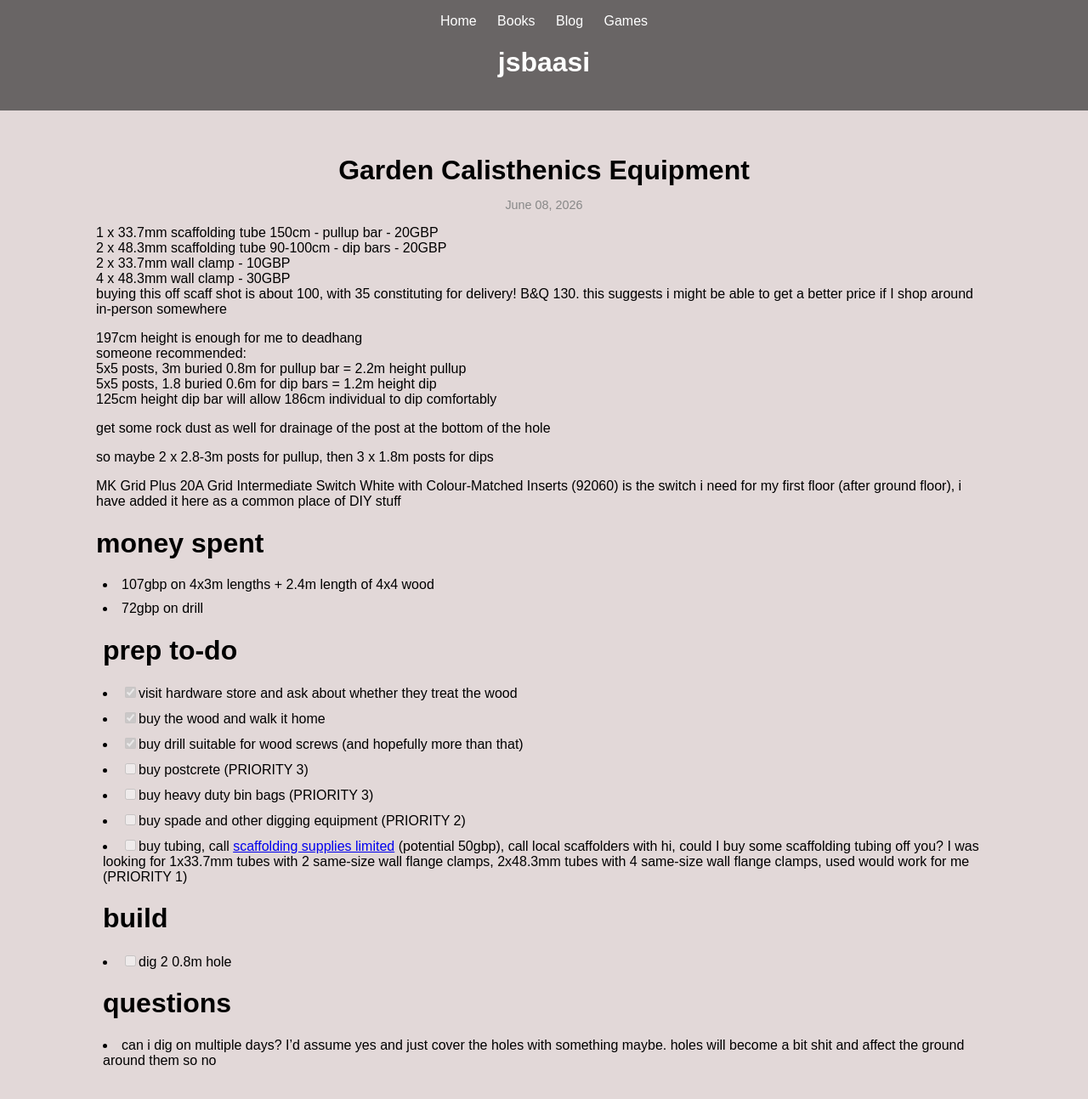
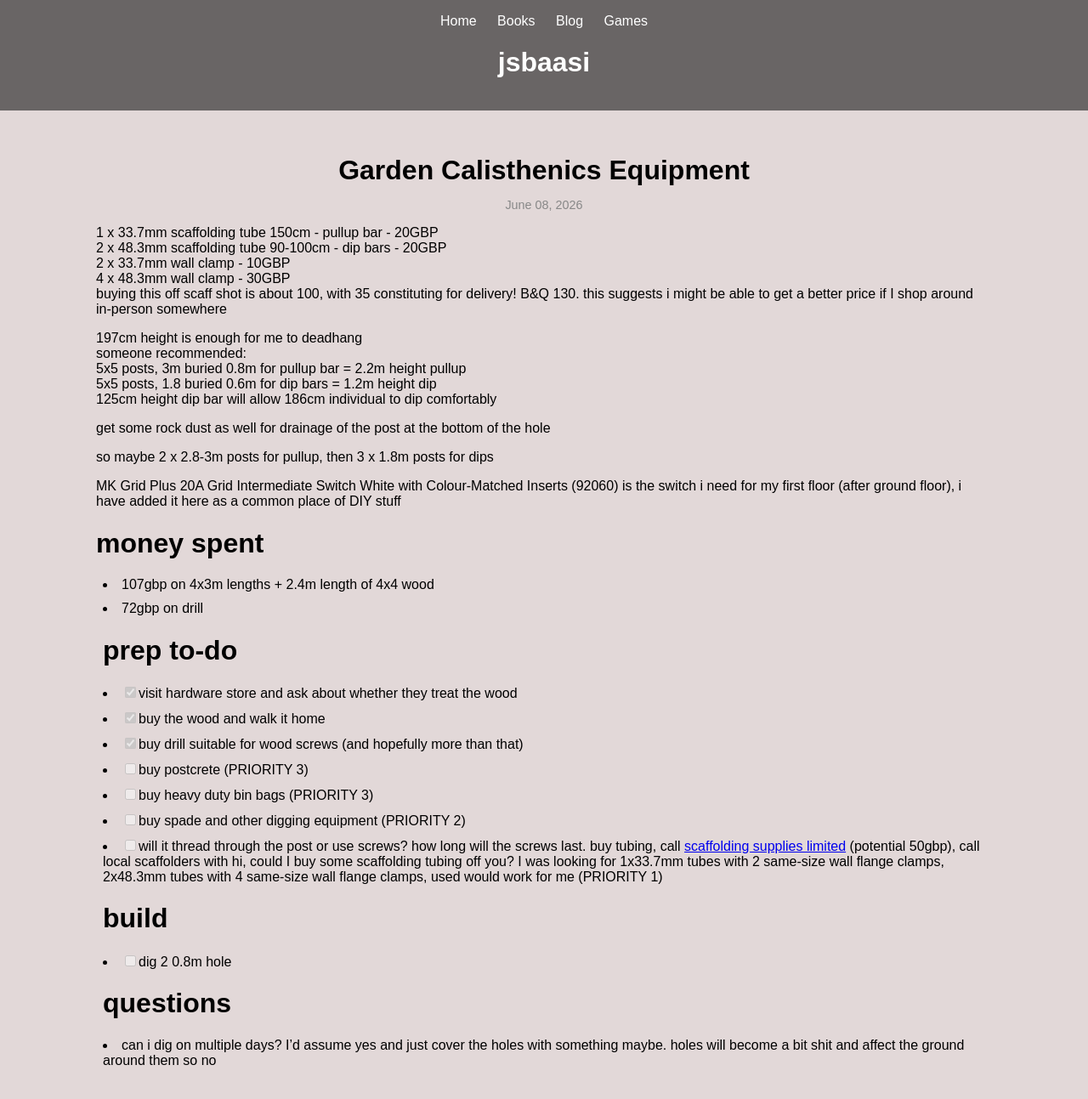
Before and after one commit to jsbaasi/jsbaasi.github.io, a Jekyll site: the page built from _posts/2026-06-08-garden-calisthenics-equipment.md, in a window 1280 px wide. Shown: the whole page at 85% size. Built offline with Jekyll 4.4.1, drawn with Linux system fonts in a browser that asks for light colours.

Commit message:
vault backup: 2026-07-17 21:25:15

```diff
--- a/_posts/2026-06-08-garden-calisthenics-equipment.md
+++ b/_posts/2026-06-08-garden-calisthenics-equipment.md
@@ -33,7 +33,7 @@ MK Grid Plus 20A Grid Intermediate Switch White with Colour-Matched Inserts (92
 - [ ] buy postcrete (PRIORITY 3)
 - [ ] buy heavy duty bin bags (PRIORITY 3)
 - [ ] buy spade and other digging equipment (PRIORITY 2)
-- [ ] buy tubing, call [scaffolding supplies limited](https://www.scaffoldingsupplies.co.uk/products/details/3380.html) (potential 50gbp), call local scaffolders with hi, could I buy some scaffolding tubing off you? I was looking for 1x33.7mm tubes with 2 same-size wall flange clamps, 2x48.3mm tubes with 4 same-size wall flange clamps, used would work for me (PRIORITY 1)
+- [ ] will it thread through the post or use screws? how long will the screws last. buy tubing, call [scaffolding supplies limited](https://www.scaffoldingsupplies.co.uk/products/details/3380.html) (potential 50gbp), call local scaffolders with hi, could I buy some scaffolding tubing off you? I was looking for 1x33.7mm tubes with 2 same-size wall flange clamps, 2x48.3mm tubes with 4 same-size wall flange clamps, used would work for me (PRIORITY 1)
 # build
 - [ ] dig 2 0.8m hole
 # questions
```
